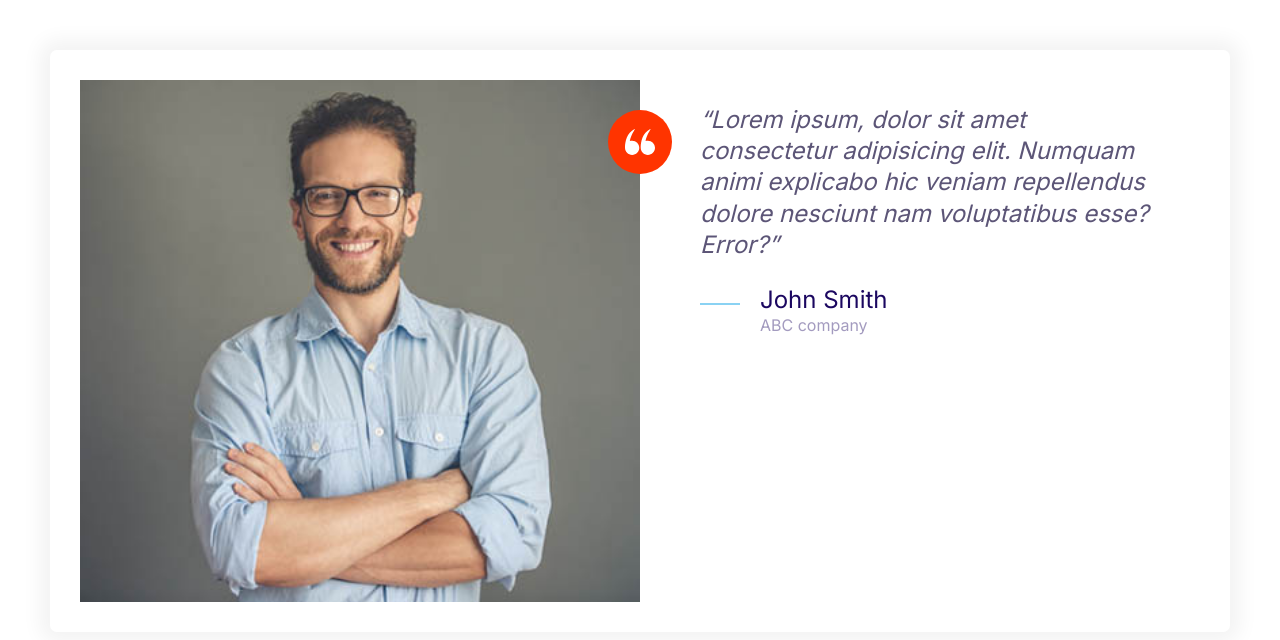
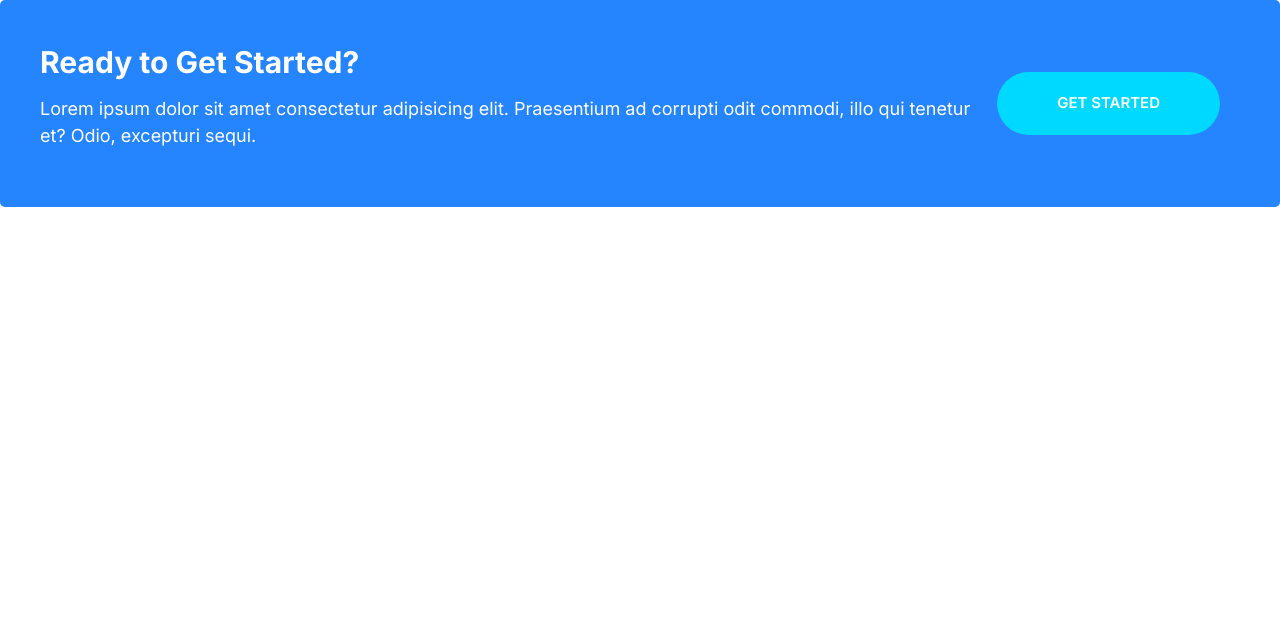
Before and after one commit to praise002/Moshify, a plain HTML site: page index.html in a window 1280 px wide. Drawn offline with Linux system fonts and the light colour scheme.

Commit message:
Build the callout layout

```diff
--- a/css/styles.css
+++ b/css/styles.css
@@ -246,6 +246,11 @@
 .btn--outline:hover{
     background: var(--color-headings);
     color: #fff;
+}
+
+.btn--stretched{
+    padding-left: 6rem;
+    padding-right: 6rem;
 }
 
 .btn--block{
@@ -499,3 +504,44 @@
         margin-left: 6rem;
     }
 }
+
+/* Callouts */
+
+.callout{
+    padding: 4rem;
+    border-radius: 5px;
+}
+
+.callout--primary{
+    background: var(--color-primary);
+    color: #fff;
+}
+
+.callout__heading{
+    color: #fff;
+    margin-top: 0;
+    font-size: 3rem;
+}
+
+.callout .btn{
+    justify-self: center;
+    align-self: center;
+}
+
+.callout__content{
+    text-align: center;
+}
+
+@media screen and (min-width: 768px) {
+    .callout .grid--1x2{
+        grid-template-columns: 1fr auto;
+    }
+    .callout__content{
+        text-align: left;
+    }
+
+    .callout .btn{
+        justify-self: start;
+        margin: 0 2rem;
+    }
+}
--- a/index.html
+++ b/index.html
@@ -10,33 +10,14 @@
     <link rel="stylesheet" href="css/normalize.css">
     <link rel="stylesheet" href="css/styles.css">
 </head>
-<body style="padding: 5rem;">
-    <div class="card testimonial">
+<body>
+    <div class="callout callout--primary">
         <div class="grid grid--1x2">
-            <div class="testimonial__image">
-                <img src="images/testimonial.jpg" alt="A happy, smiling customer">
-                <span class="icon-container icon-container--accent">
-                    <svg class="icon icon--white icon--small">
-                        <use xlink:href="/icons/sprite.svg#quotes"></use>
-                    </svg>
-                </span>
+            <div class="callout__content">
+                <h2 class="callout__heading">Ready to Get Started?</h2>
+                <p>Lorem ipsum dolor sit amet consectetur adipisicing elit. Praesentium ad corrupti odit commodi, illo qui tenetur et? Odio, excepturi sequi.</p>
             </div>
-            <blockquote class="quote">
-                <p class="quote__text">Lorem ipsum, dolor sit amet consectetur adipisicing elit. Numquam animi explicabo hic veniam repellendus dolore nesciunt nam voluptatibus esse? Error?</p>
-                <footer>
-                    <div class="media">
-                        <div class="media__image">
-                            <svg class="icon icon--primary quote__line">
-                                <use xlink:href="/icons/sprite.svg#line"></use>
-                            </svg>
-                        </div>
-                        <div class="media__body">
-                            <h3 class="media__title quote__author">John Smith</h3>
-                            <p class="quote__organization">ABC company</p>
-                        </div>
-                    </div>
-                </footer>
-            </blockquote>
+            <a href="#" class="btn btn--secondary btn--stretched">Get Started</a>
         </div>
     </div>
 </body>
```
Also changed, not shown: 1 other file.
